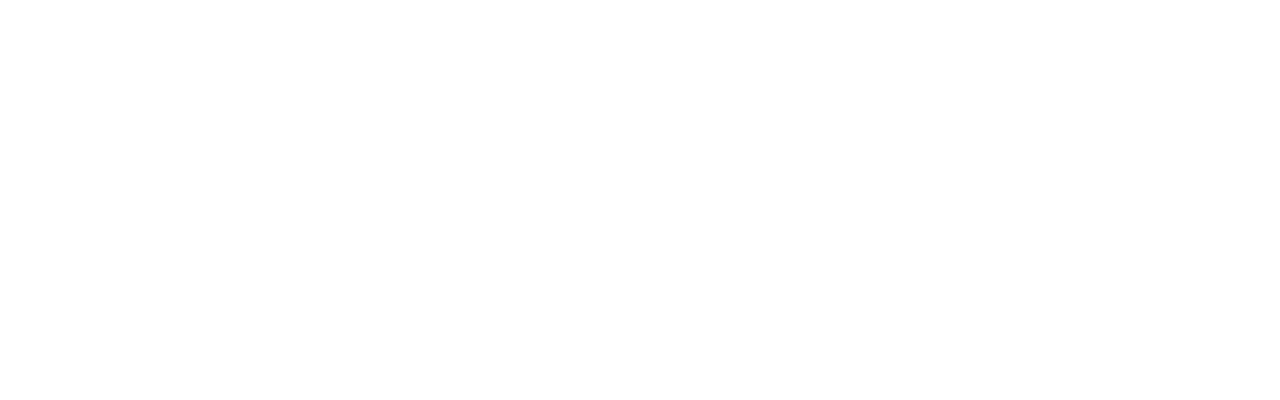
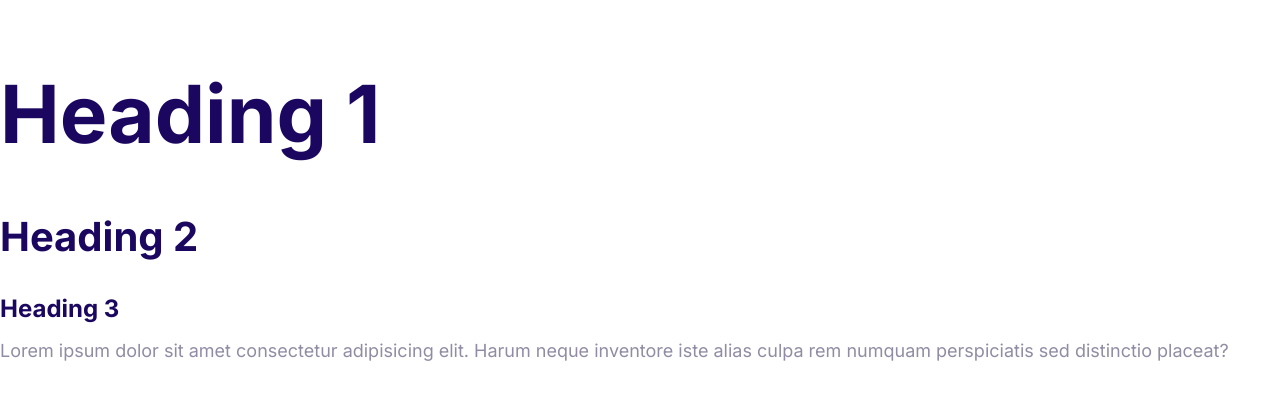
Before and after one commit to goldstem04/megify, a plain HTML site: page index.html in a window 1280 px wide. Drawn offline with Linux system fonts and the light colour scheme.

Commit message:
Define the font styles.

```diff
--- a/css/style.css
+++ b/css/style.css
@@ -5,3 +5,57 @@
     --color-headings: #1b0760;
     --color-body: #918ca4;
 }
+
+html {
+    /*default font size is 16px, set html font-size to 62.5% to get default font to 10px*/
+    font-size: 62.5%;
+}
+
+body {
+    font-family: Inter, Arial, Helvetica, sans-serif;
+    font-size: 2.4rem;
+    line-height: 1.5;
+    color: var(--color-body);
+}
+
+h1,
+h2,
+h3 {
+    color: var(--color-headings);
+    margin-bottom: 1rem;
+}
+
+h1 {
+    font-size: 7rem;
+}
+
+h2 {
+    font-size: 4rem;
+}
+
+h3 {
+    font-size: 3rem;
+    margin-bottom: 1rem;
+    }
+
+p {
+    margin-top: 0;
+}
+
+@media screen and (min-width: 1024px) {
+    body {
+        font-size: 1.8rem;
+    }
+
+    h1 {
+        font-size: 8rem;
+    }
+
+    h2 {
+        font-size: 4rem;
+    }
+
+    h3 {
+        font-size: 2.4rem;
+    }
+}
--- a/index.html
+++ b/index.html
@@ -5,8 +5,23 @@
     <meta http-equiv="X-UA-Compatible" content="IE=edge" />
     <meta name="viewport" content="width=device-width, initial-scale=1.0" />
     <title>Moshify</title>
+    <link rel="preconnect" href="https://fonts.googleapis.com" />
+    <link rel="preconnect" href="https://fonts.gstatic.com" crossorigin />
+    <link
+      href="https://fonts.googleapis.com/css2?family=Inter:wght@400;700&display=swap"
+      rel="stylesheet"
+    />
     <link rel="stylesheet" href="css/normalize.css" />
     <link rel="stylesheet" href="css/style.css" />
   </head>
-  <body></body>
+  <body>
+    <h1>Heading 1</h1>
+    <h2>Heading 2</h2>
+    <h3>Heading 3</h3>
+    <p>
+      Lorem ipsum dolor sit amet consectetur adipisicing elit. Harum neque
+      inventore iste alias culpa rem numquam perspiciatis sed distinctio
+      placeat?
+    </p>
+  </body>
 </html>
```
